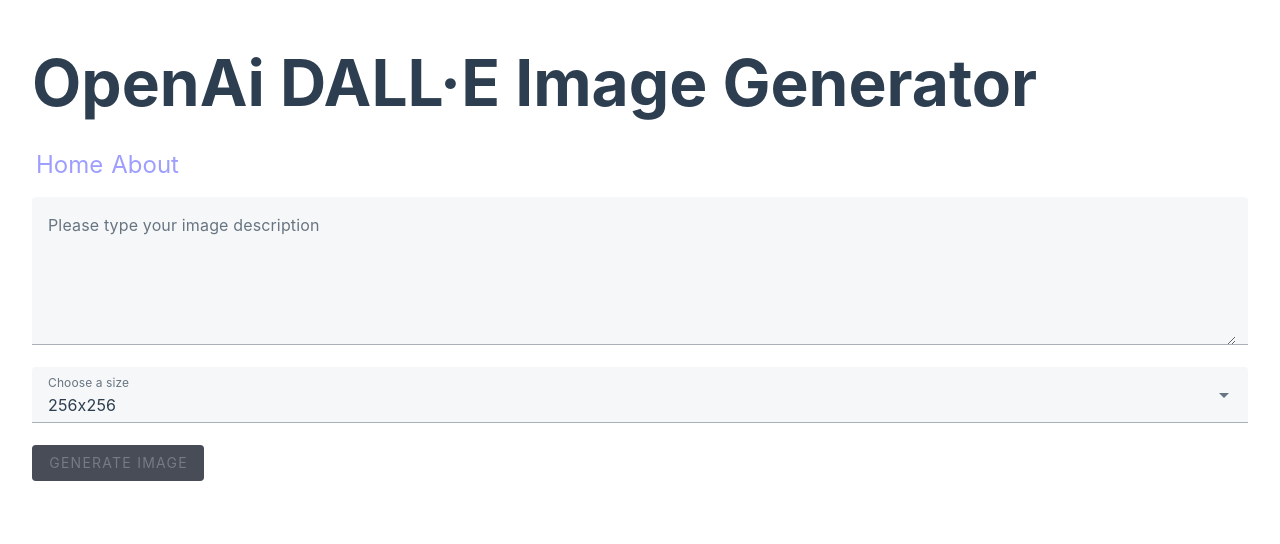
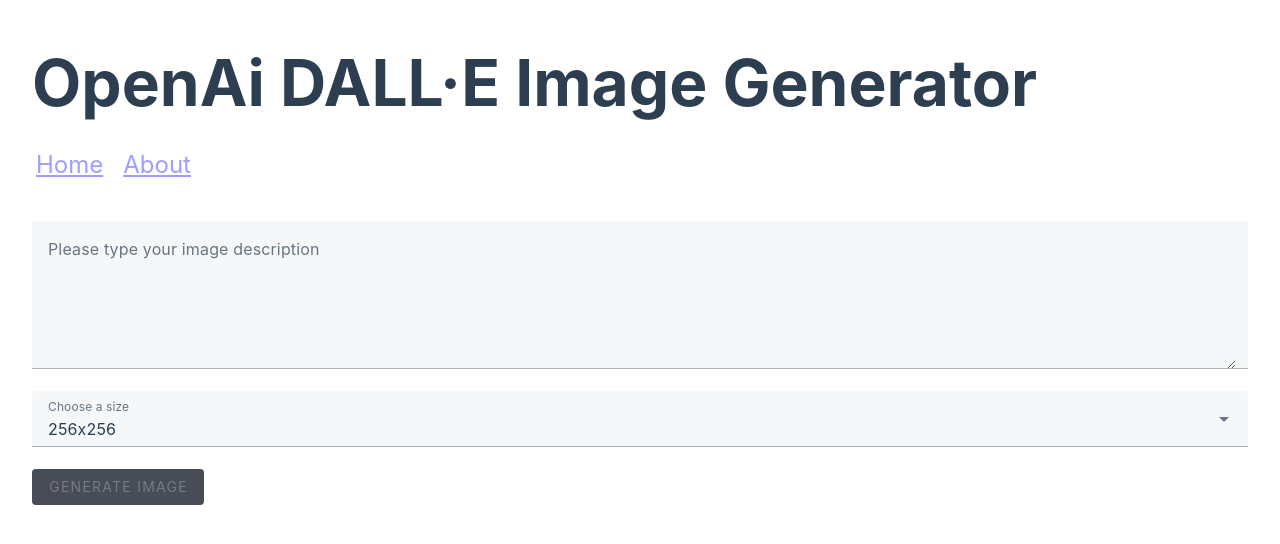
Before and after one commit to xppi/openai-image-generator-vue, a Vue app: page / in a window 1280 px wide. Shown: the top 544 px of the page. Built offline with nearby package versions, Linux system fonts and the light colour scheme; no server answers.

Commit message:
Grant the nav some room to breathe

```diff
--- a/src/App.vue
+++ b/src/App.vue
@@ -22,12 +22,13 @@
     display: flex;
     justify-content: flex-start;
     align-items: stretch;
+    margin-bottom: 24px;
   }
 
   nav a {
     display: flex;
     padding: 12px 4px;
     font-size: 24px;
-    text-decoration: none;
+    margin-right: 12px
   }
 </style>
```
